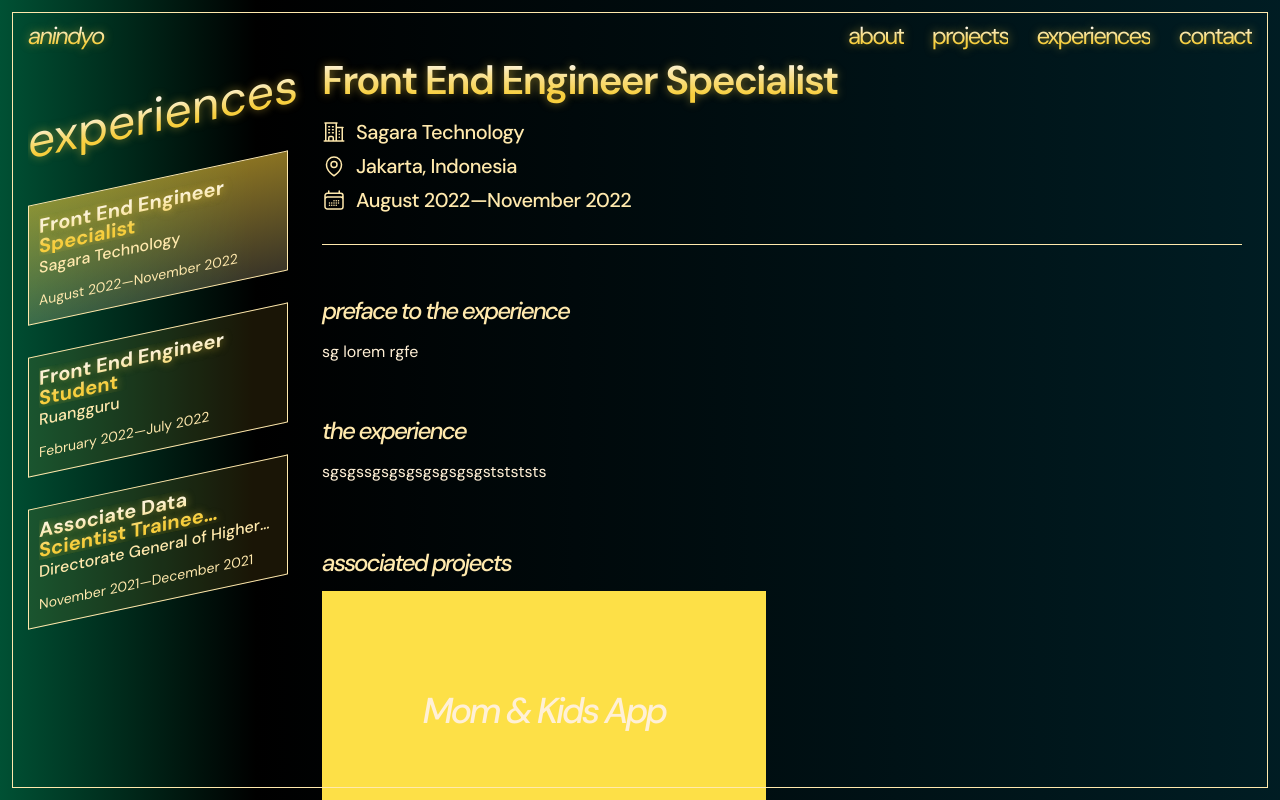
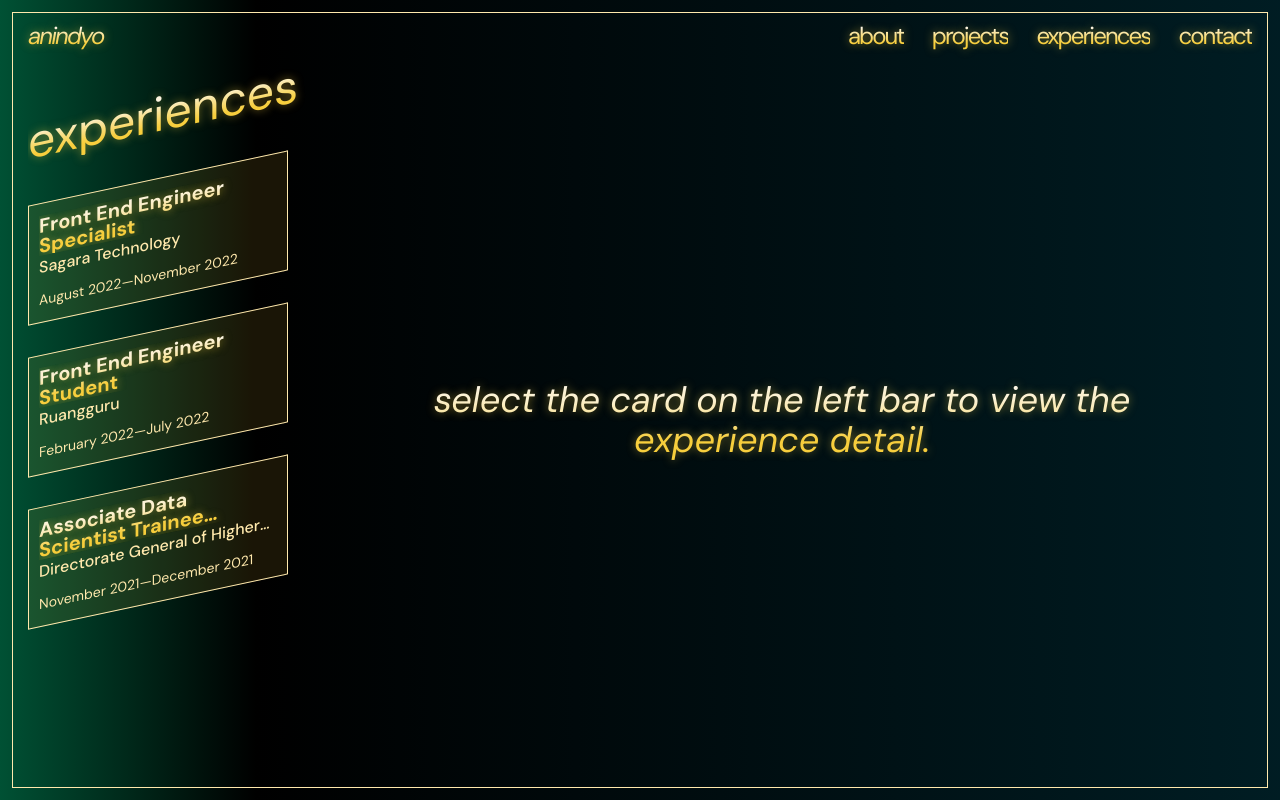
Before and after one commit to anindyoo/portfolio, a React (Create React App) app: page /experiences in a window 1280 px wide. Shown: the top 800 px of the page. Built offline with nearby package versions, Linux system fonts and the light colour scheme.

Commit message:
feat: add a separated article display for mobile screens.

```diff
--- a/src/pages/Experiences/Experiences.jsx
+++ b/src/pages/Experiences/Experiences.jsx
@@ -18,13 +18,16 @@ const Experiences = () => {
     setActiveCard(exp);
   }
 
+  const closeCardHandler = () => {
+    setActiveCard(null);
+  }
+
   useEffect(() => {
     window.scrollTo(0, 0);
     document.title = 'experiences — muhammad anindyo poetra mufatyta';
 
     const sortedExperiences = helpers.sortByDate(experiencesData);
     setExperiences(sortedExperiences);
-    setActiveCard(sortedExperiences[0]);
   }, []);
 
   useEffect(() => {
@@ -37,12 +40,31 @@ const Experiences = () => {
     flex flex-row
     min-h-screen"
     >
-      <ExperiencesCardsList
-        experiences={experiences}
-        activeCardId={activeCard?.id}
-        activeCardClickHandler={activeCardClickHandler}
-      />
-      {screenWidth >= laptopBreakpoint && <ExperiencesArticle activeCard={activeCard} />}
+      {((!activeCard && screenWidth < laptopBreakpoint) || (screenWidth >= laptopBreakpoint)) && (
+        <ExperiencesCardsList
+          experiences={experiences}
+          activeCardId={activeCard?.id}
+          activeCardClickHandler={activeCardClickHandler}
+        />
+      )}
+      {screenWidth >= laptopBreakpoint ? (
+        <ExperiencesArticle activeCard={activeCard} />
+      ) : (
+        activeCard && (
+          <div className="
+          ARTICLE-MOBILE-CONTAINER
+          absolute z-[60]
+          w-screen
+          pr-10"
+          >
+            <ExperiencesArticle
+              activeCard={activeCard}
+              closeCardHandler={closeCardHandler}
+              mobile
+            />
+          </div>
+        )
+      )}
     </div>
   );
 };
```
